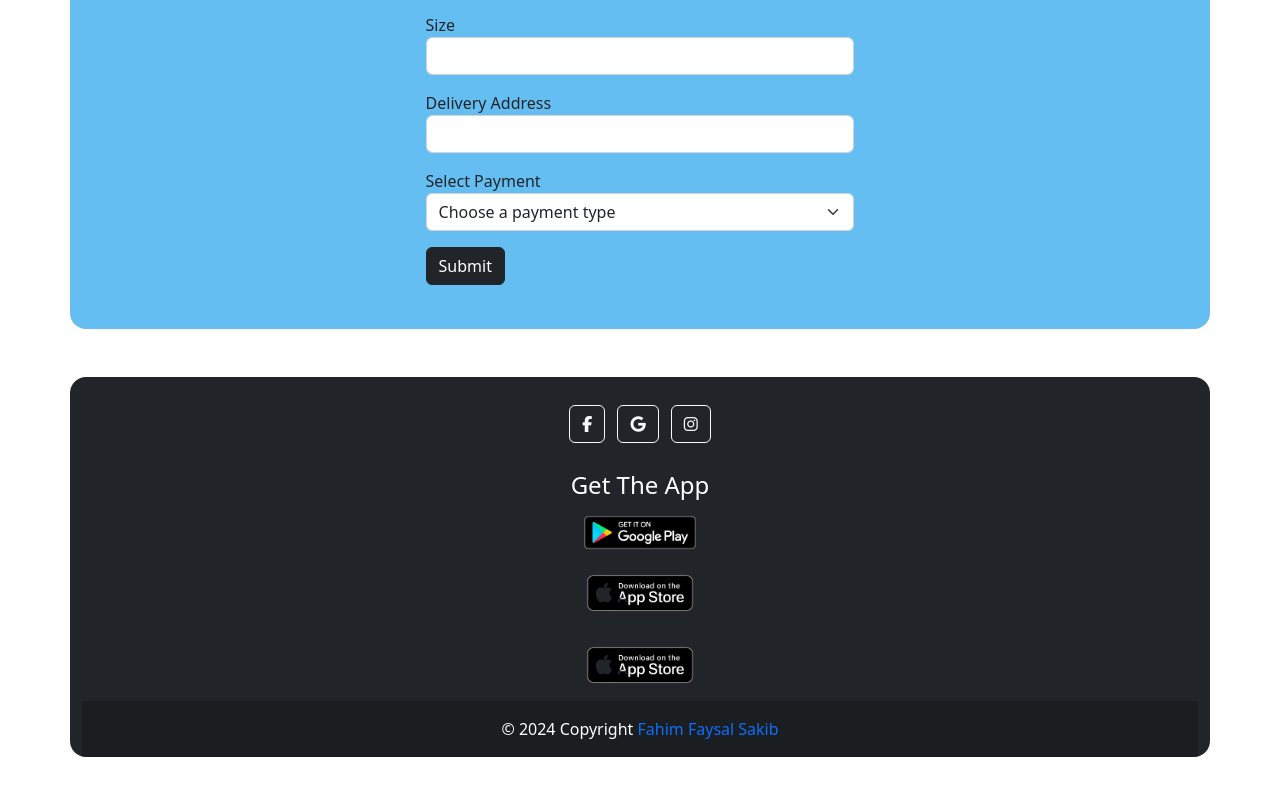
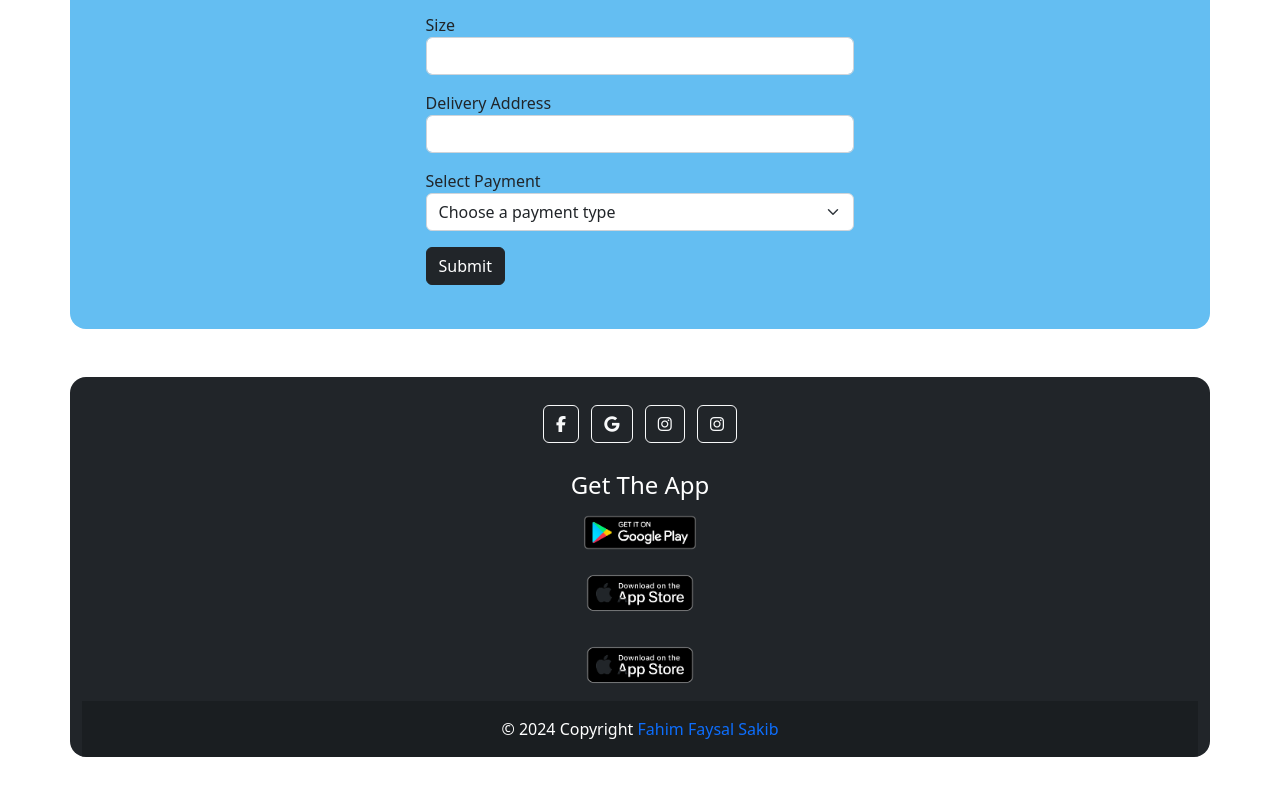
Before and after one commit to Fahimsakib1/panda-emart-accessibility-checking-new, a website: page index.html in a window 1280 px wide. Shown: the part 3256-4051 px from the top of the page. Drawn offline with nearby package versions, Linux system fonts and the light colour scheme.

Commit message:
added a icon more to the footer

```diff
--- a/index.html
+++ b/index.html
@@ -386,6 +386,9 @@
                 <a class="btn btn-outline-light btn-floating m-1" href="https://www.instagram.com" role="button">
                     <i class="fab fa-instagram"></i>
                 </a>
+                <a class="btn btn-outline-light btn-floating m-1" href="https://www.instagram.com" role="button">
+                    <i class="fab fa-instagram" aria-hidden="true" title="Visit Our Instagram Page"></i>
+                </a>
             </section>
             <div class="google-apple col col-sm-12 col-lg-6 col-md-6 col-12 w-50 m-auto">
                 <h4 class="get-the-app"> Get The App </h4>
```
